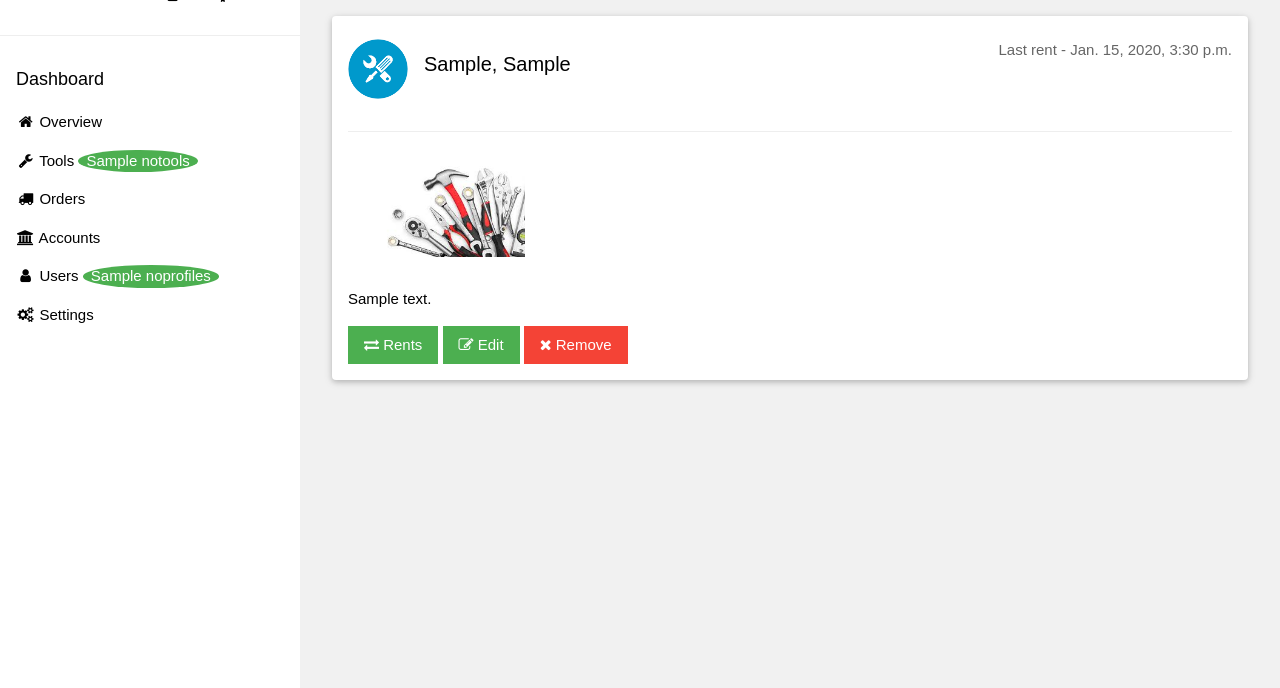
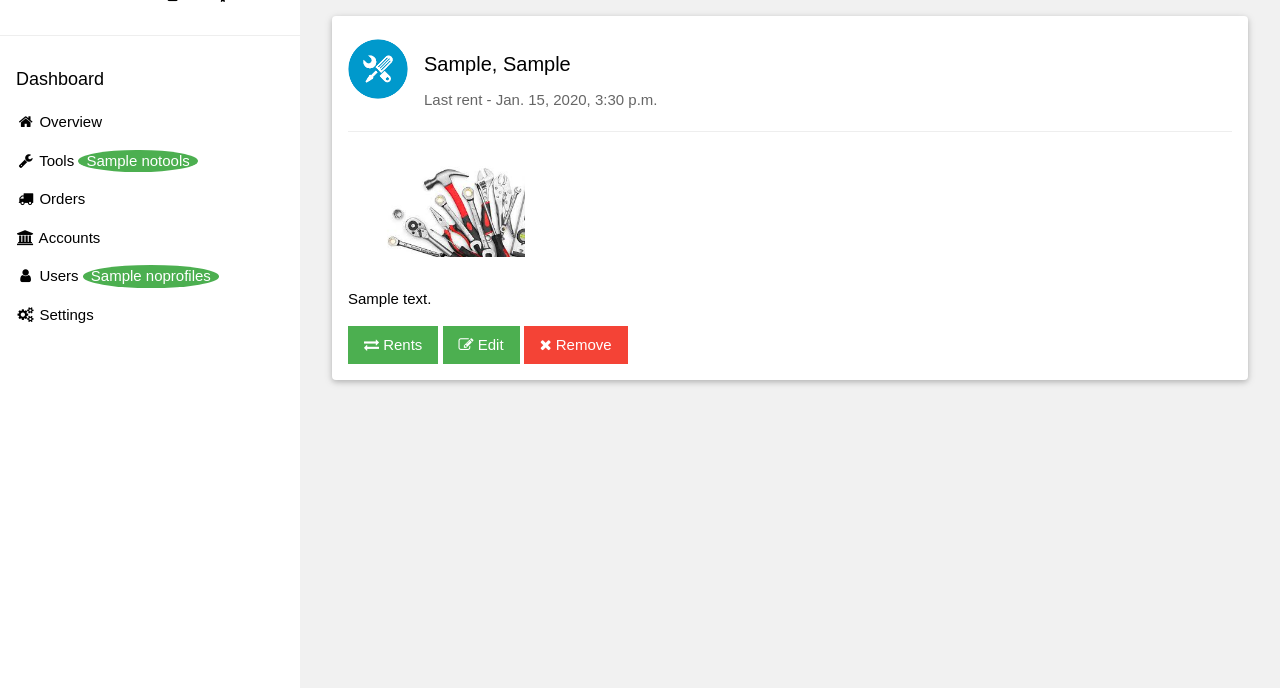
Before and after one commit to ianila/powertools, a Django app: template templates/controlpanel/tools.html in a window 1280 px wide. Shown: the part 112-800 px from the top of the page. Run offline with Django 3.2, Linux system fonts and the light colour scheme; tables that the repository leaves empty hold one stand-in row (values such as "Sample post"); the template is opened without the code that fills it: values that come from a table or form of the project are taken from there, most other values are stand-ins (such as "Sample title", 1, 10 or a date in 2020).

Commit message:
tools: fix lastrent styles

```diff
--- a/templates/controlpanel/tools.html
+++ b/templates/controlpanel/tools.html
@@ -15,8 +15,8 @@
 
     <div class="w3-container w3-card w3-white w3-round w3-margin"><br>
         <img src="../../static/icons/tools.png" alt="Avatar" class="w3-left w3-circle w3-margin-right" style="width:60px">
-        <span class="w3-right w3-opacity">Last rent - {{ tool.last_rentered }}</span>
-        <h4>{{ tool.make }}, {{ tool.serialno }}</h4><br>
+        <h4>{{ tool.make }}, {{ tool.serialno }}</h4>
+        <div class="w3-left w3-opacity">Last rent - {{ tool.last_rentered }}</div><br>
         <hr class="w3-clear">
         <img src="../../static/images/tools.jpeg" style="width:20%" class="w3-margin-bottom">
         <p>{{ tool.desc }}</p>
```
